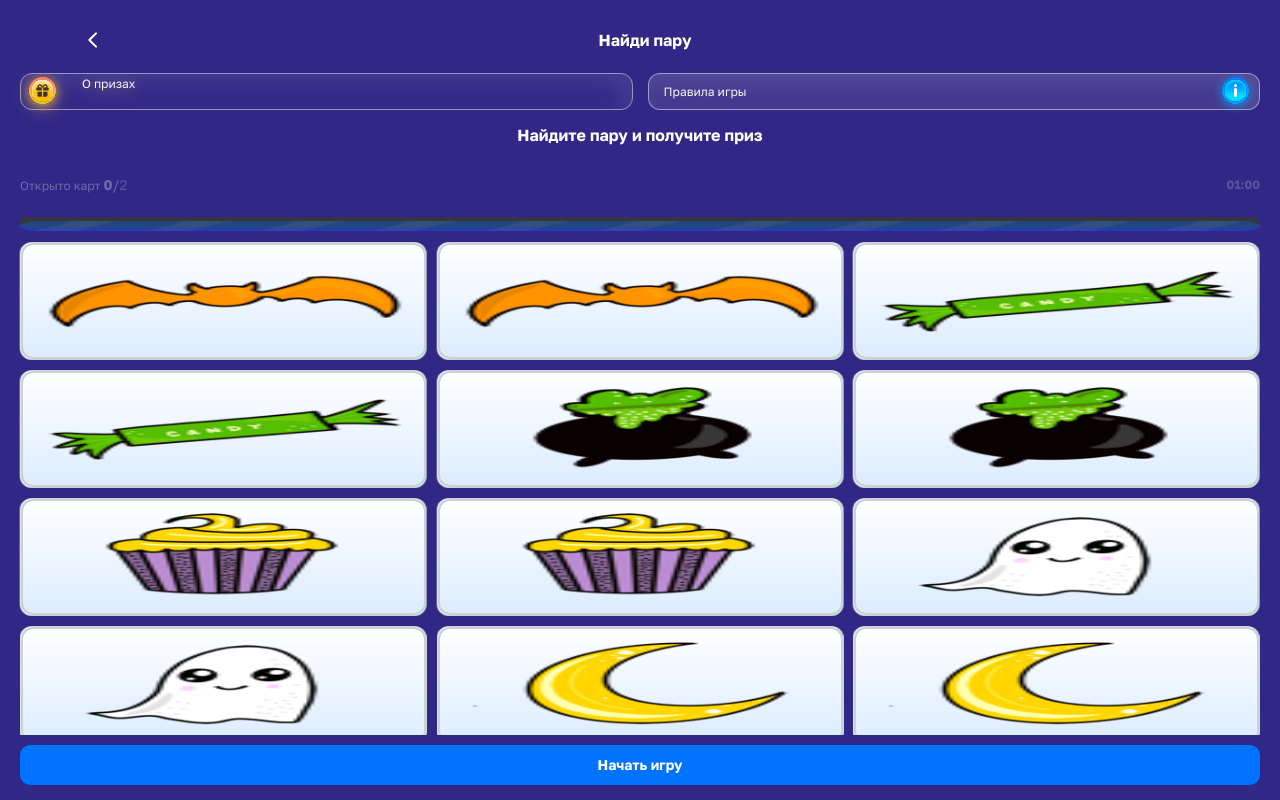
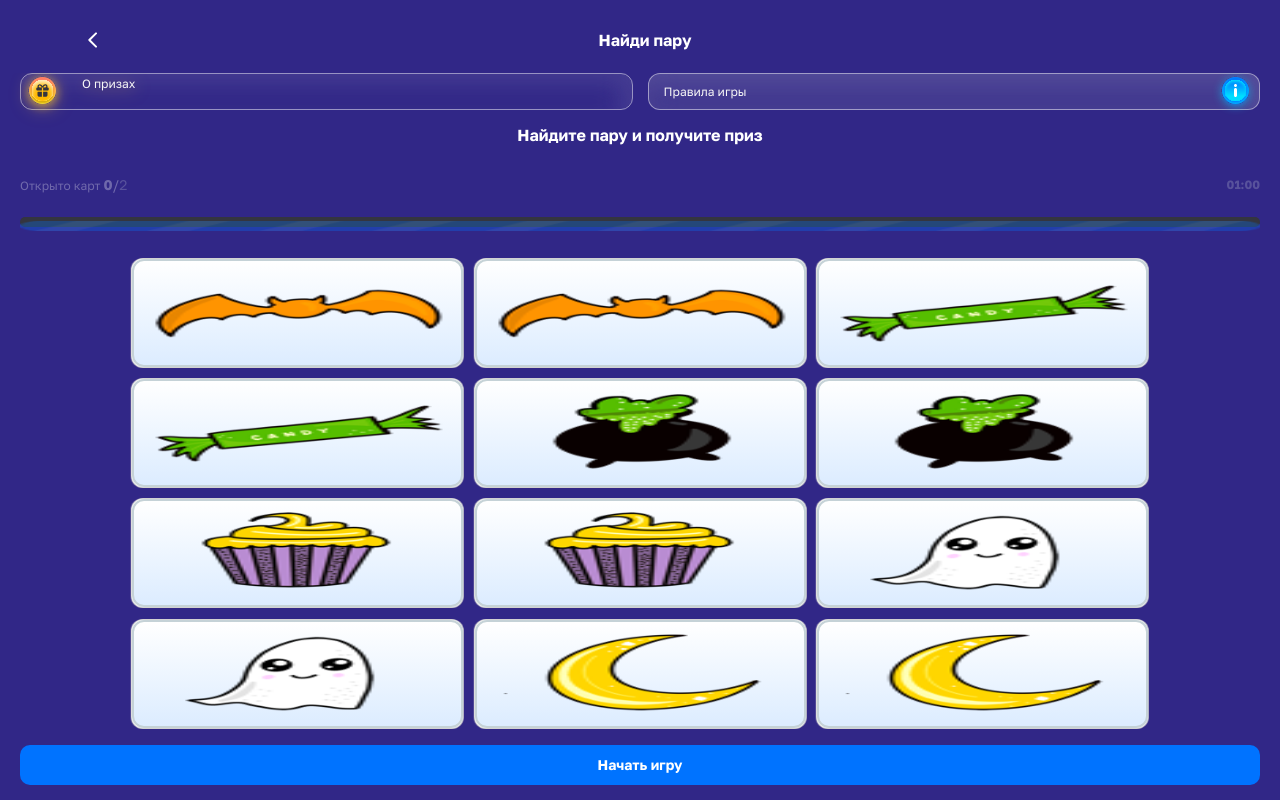
Before and after one commit to asads30/aksiya, a Vue app: page /game in a window 1280 px wide. Built offline with nearby package versions, Linux system fonts and the light colour scheme.

Commit message:
FIX: Gameboard card games card

```diff
--- a/src/views/GameView.vue
+++ b/src/views/GameView.vue
@@ -2,7 +2,6 @@
 import { ref, watch } from "vue";
 import { storeToRefs } from "pinia";
 import { useGameStore } from "@/stores/GameStore";
-import { launchConfetti } from "@/utilities/confetti";
 import GameBoard from "@/components/GameBoard.vue";
 import NewGameButton from "@/components/NewGameButton.vue";
 import ModalWindow from "@/components/ui/ModalWindow.vue";
@@ -53,7 +52,6 @@ watch(matchesFound, (currentValue) => {
     setTimeout(() => {
       // isModalWinVisible.value = true;
       router.push({ name: "prize" });
-      launchConfetti();
     }, 3000);
   }
 });
@@ -191,23 +189,24 @@ watch(
   }
 }
 .game-board {
-  padding: 0 20px;
   display: grid;
   overflow: hidden;
   max-height: 100%;
   height: 100%;
   align-content: center;
   justify-content: center;
-  grid-template-columns: repeat(3, 1fr);
-  grid-template-rows: repeat(4, 1fr);
+  width: 100%;
+  aspect-ratio: 1/1;
+  grid-template-columns: repeat(3, 26%);
+  grid-template-rows: repeat(4, 22%);
   grid-column-gap: 10px;
   grid-row-gap: 10px;
 }
 
 @media screen and (max-width: 320px) {
   .game-board {
-    grid-template-columns: repeat(3, 27%);
-    grid-template-rows: repeat(4, 1fr);
+    grid-template-columns: repeat(3, 24%);
+    grid-template-rows: repeat(4, 22%);
   }
 }
 
--- a/src/views/PrizeView.vue
+++ b/src/views/PrizeView.vue
@@ -103,57 +103,39 @@
   }
   & .prize-animation {
     animation-name: example;
-    animation-duration: 1.1s;
+    animation-duration: 7s;
     animation-iteration-count: infinite;
   }
   @keyframes example {
     0% {
-      filter: brightness(1);
-      filter: contrast(1);
-      -webkit-filter: brightness(1);
-      -webkit-filter: contrast(1);
+      transform: rotate(0deg);
     }
     15% {
-      filter: brightness(0.4);
-      filter: contrast(0.4);
-      -webkit-filter: brightness(0.4);
-      -webkit-filter: contrast(0.4);
+      transform: rotate(40deg);
     }
     25% {
-      filter: brightness(0.5);
-      filter: contrast(0.5);
-      -webkit-filter: brightness(0.5);
-      -webkit-filter: contrast(0.5);
+      transform: rotate(80deg);
     }
-    40% {
-      filter: brightness(0.6);
-      filter: contrast(0.6);
-      -webkit-filter: brightness(0.6);
-      -webkit-filter: contrast(0.6);
+    35% {
+      transform: rotate(120deg);
+    }
+    45% {
+      transform: rotate(160deg);
     }
     55% {
-      filter: brightness(0.7);
-      filter: contrast(0.7);
-      -webkit-filter: brightness(0.7);
-      -webkit-filter: contrast(0.7);
+      transform: rotate(200deg);
+    }
+    65% {
+      transform: rotate(240deg);
     }
     75% {
-      filter: brightness(0.8);
-      filter: contrast(0.8);
-      -webkit-filter: brightness(0.8);
-      -webkit-filter: contrast(0.8);
+      transform: rotate(300deg);
     }
-    90% {
-      filter: brightness(0.9);
-      filter: contrast(0.9);
-      -webkit-filter: brightness(0.9);
-      -webkit-filter: contrast(0.9);
+    85% {
+      transform: rotate(340deg);
     }
     100% {
-      filter: brightness(1);
-      filter: contrast(1);
-      -webkit-filter: brightness(1);
-      -webkit-filter: contrast(1);
+      transform: rotate(360deg);
     }
   }
 }
@@ -163,7 +145,8 @@
 import HeaderComponent from "@/components/ui/Header.vue";
 import { storeToRefs } from "pinia";
 import { useGameStore } from "@/stores/GameStore";
-import { computed } from "vue";
+import { computed, onMounted } from "vue";
+import { launchConfetti } from "@/utilities/confetti";
 
 const gameStore = useGameStore();
 const { cardList } = storeToRefs(gameStore);
@@ -171,4 +154,8 @@ const { cardList } = storeToRefs(gameStore);
 const winPrizeData = computed(() => {
   return cardList.value?.find((prize) => prize.visible === true);
 });
+
+onMounted(() => {
+  launchConfetti();
+});
 </script>
```
